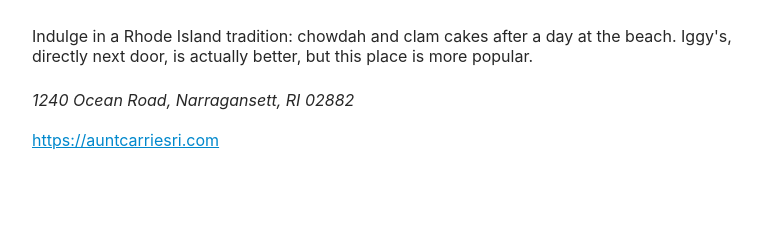
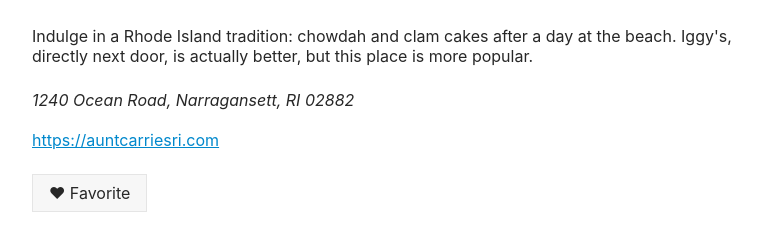
Before and after one commit to isaacsokari/js-structure-and-scale, a website: page week-5/monday/aunt-carries.html in a window 1280 px wide. Shown: the part 648-876 px from the top of the page, without its empty margins (256-1023 px from the left). Before the commit the page ends 822 px from the top, so only its background shows below. Drawn offline with Linux system fonts and the light colour scheme.

Commit message:
refactor: update external script src

```diff
--- a/week-5/monday/aunt-carries.html
+++ b/week-5/monday/aunt-carries.html
@@ -36,7 +36,7 @@
 
 	<div data-controls="aunt-carries"></div>
 
-	<script src="index.js"></script>
+	<script src="places.js"></script>
 </body>
 
 </html>
```
Also changed, not shown: week-5/monday/cliff-walk.html (+1 -1 lines), week-5/monday/federal-hill.html (+1 -1 lines), week-5/monday/palmieris.html (+1 -1 lines), week-5/monday/waterfire.html (+1 -1 lines), week-5/monday/zoo.html (+1 -1 lines).
